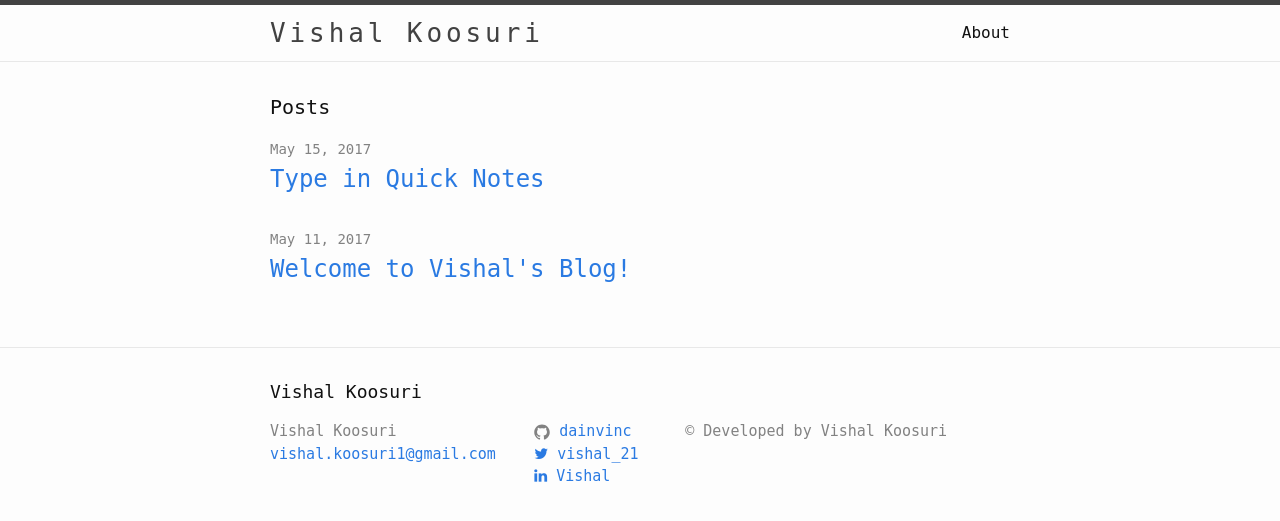
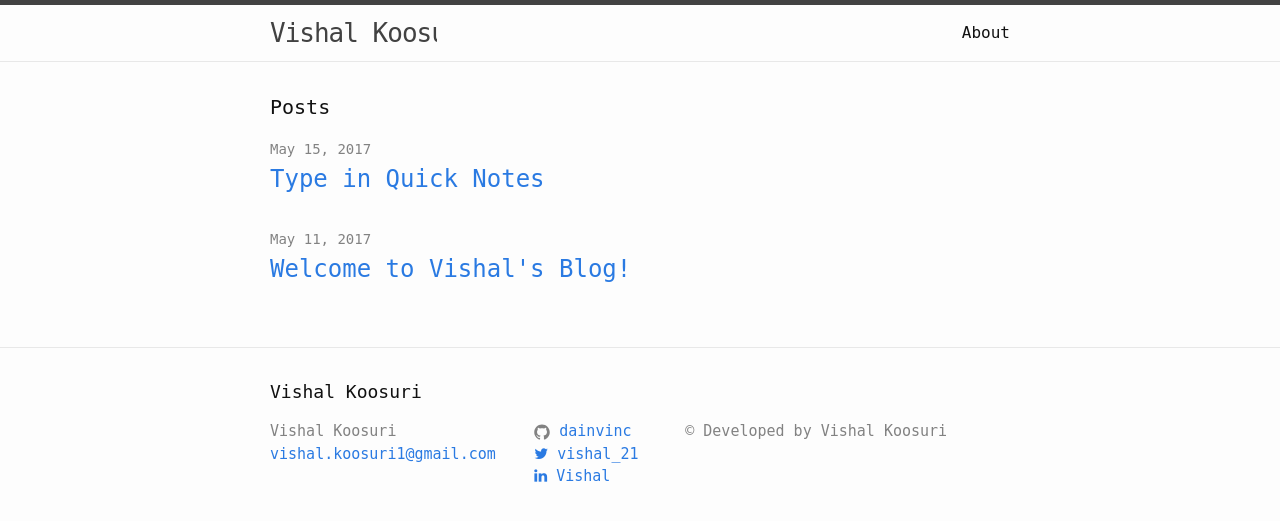
Before and after one commit to dainvinc/dainvinc.github.io, a Jekyll site: the page built from index.html, in a window 1280 px wide. Shown: the top 521 px of the page. Built offline with Jekyll 4.4.1, drawn with Linux system fonts in a browser that asks for light colours; nearby versions of some CDN libraries.

Commit message:
Removed the letter spacing and adjusted the width

```diff
--- a/css/custom.css
+++ b/css/custom.css
@@ -24,7 +24,7 @@
     border-right: .15em solid orange;
     white-space: nowrap;
     margin: 0 auto;
-    letter-spacing: 0.15em;
+    /*letter-spacing: 0.15em;*/
     animation:
         typing 5s steps(40, end),
         blink-caret .75s step-end infinite
@@ -32,7 +32,7 @@
 
 @keyframes typing {
     from {width: 0}
-    to {width: 100%}
+    to {width: 25%}
 }
 
 @keyframes blink-caret {
```
